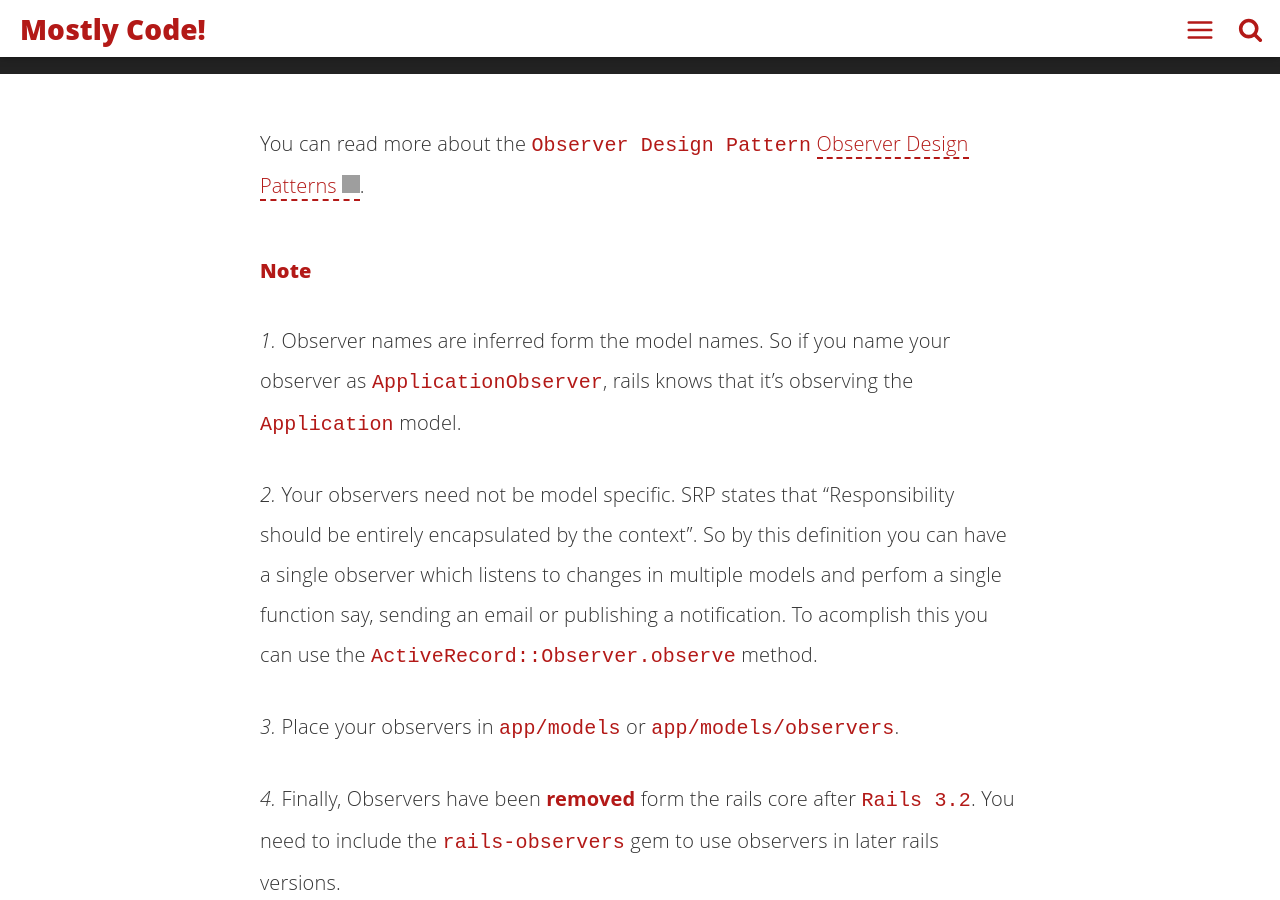
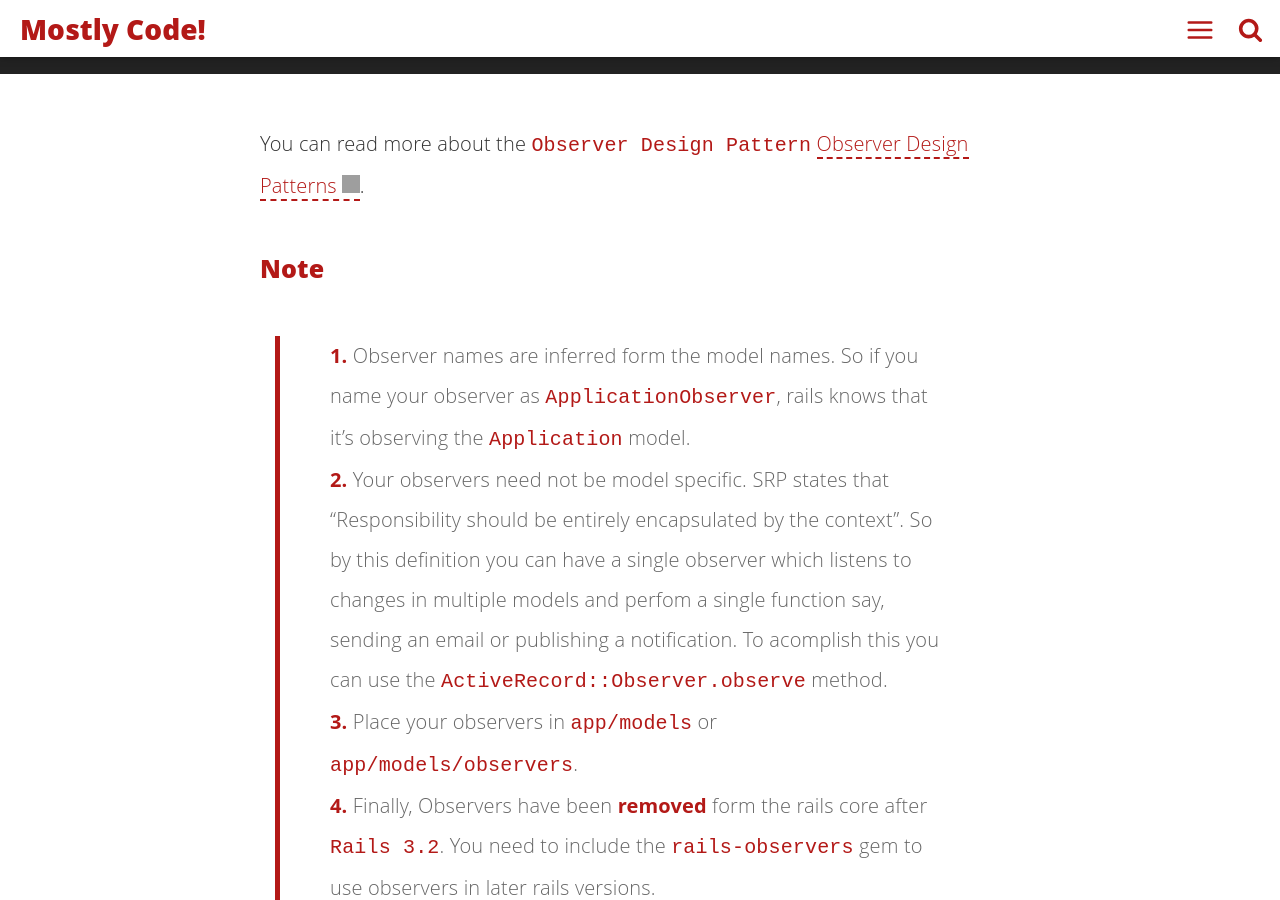
Before and after one commit to brijeshgpt7/brijeshgpt7.github.io, a Jekyll site: the page built from _posts/2014-07-30-observers-in-rails.md, in a window 1280 px wide and 900 px high, scrolled down 2302 px. Built offline with Jekyll 4.4.1, drawn with Linux system fonts in a browser that asks for light colours; comment, search, counter and statistics services are not loaded.

```diff
--- a/_posts/2014-07-30-observers-in-rails.md
+++ b/_posts/2014-07-30-observers-in-rails.md
@@ -64,14 +64,14 @@ end
 
 You can read more about the `Observer Design Pattern` [Observer Design Patterns][observer_design_patterns].
 
-#### Note
+### Note
 
-*1.* Observer names are inferred form the model names. So if you name your observer as `ApplicationObserver`, rails knows that it's observing the `Application` model.
-
-*2.* Your observers need not be model specific. SRP states that "Responsibility should be entirely encapsulated by the context". So by this definition you can have a single observer which listens to changes in multiple models and perfom a single function say, sending an email or publishing a notification. To acomplish this you can use the `ActiveRecord::Observer.observe` method.
-
-*3.* Place your observers in `app/models` or `app/models/observers`.
-
-*4.* Finally, Observers have been __removed__ form the rails core after `Rails 3.2`. You need to include the `rails-observers` gem to use observers in later rails versions.
+>**1.** Observer names are inferred form the model names. So if you name your observer as `ApplicationObserver`, rails knows that it's observing the `Application` model.
+>
+>**2.** Your observers need not be model specific. SRP states that "Responsibility should be entirely encapsulated by the context". So by this definition you can have a single observer which listens to changes in multiple models and perfom a single function say, sending an email or publishing a notification. To acomplish this you can use the `ActiveRecord::Observer.observe` method.
+>
+>**3.** Place your observers in `app/models` or `app/models/observers`.
+>
+>**4.** Finally, Observers have been __removed__ form the rails core after `Rails 3.2`. You need to include the `rails-observers` gem to use observers in later rails versions.
 
 [observer_design_patterns]:  http://sourcemaking.com/design_patterns/observer
```
Also changed, not shown: CNAME (deleted).
